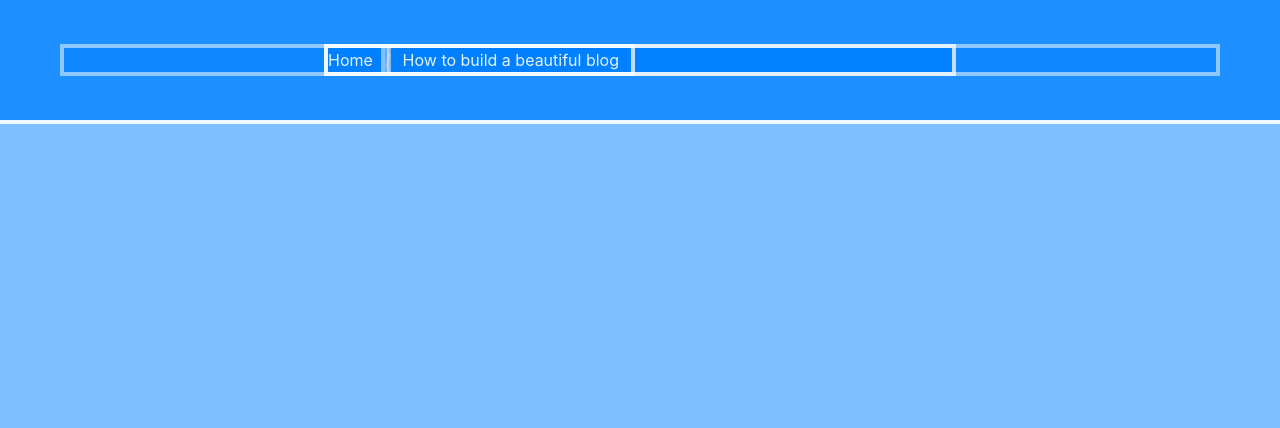
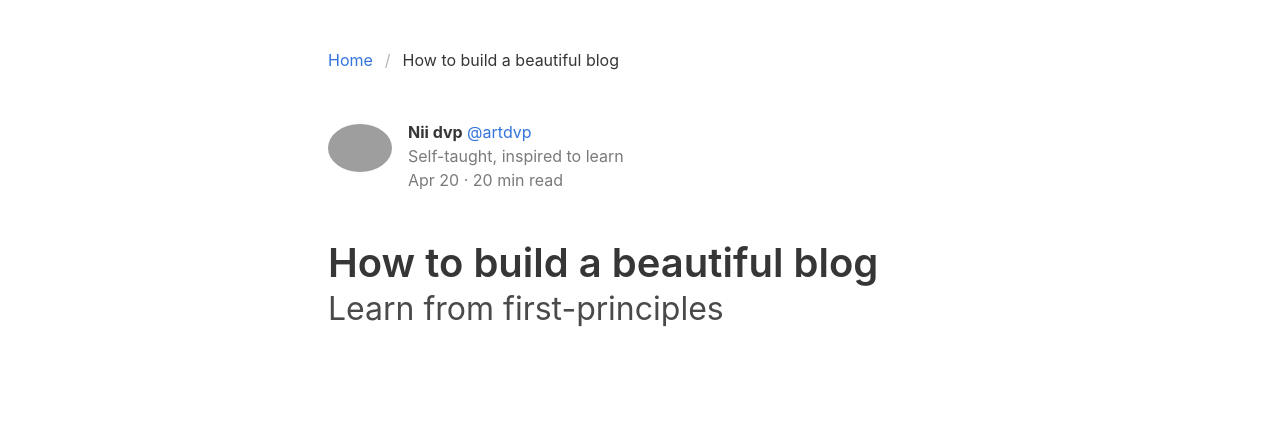
Before and after one commit to artdvp/learn-bulma, a plain HTML site: page bulma-6/index.html in a window 1280 px wide. Drawn offline with nearby package versions, Linux system fonts and the light colour scheme; grey boxes are pictures that could not be loaded.

Commit message:
end Header

```diff
--- a/bulma-6/index.html
+++ b/bulma-6/index.html
@@ -7,12 +7,13 @@
 	<title>Header!</title>
 	<link rel="stylesheet" href="https://cdnjs.cloudflare.com/ajax/libs/bulma/0.7.0/css/bulma.min.css">
 	<script defer src="https://use.fontawesome.com/releases/v5.0.7/js/all.js"></script>
-	<link rel="stylesheet" href="styles/debug.css">
+	<!-- <link rel="stylesheet" href="styles/debug.css"> -->
 	<style lang="">
 		.is-paddingless-horizontal {
 			padding-left: 0;
 			padding-right: 0;
 		}
+
 		.grid {
 			display: grid;
 			grid-template-columns: [xl-start] 1fr 1.5rem [md-start] minmax(0, 624px) [md-end] 1.5rem 1fr [xl-end];
@@ -24,6 +25,16 @@
 
 		.grid-xl {
 			grid-column: xl;
+		}
+
+		.img-circle {
+			border-radius: 50%;
+		}
+
+		.center {
+			display: flex;
+			justify-content: center;
+			align-items: center;
 		}
 	</style>
 </head>
@@ -47,6 +58,44 @@
 			</nav>
 		</div>
 	</section>
+
+	<section class="section is-paddingless-horizontal" style="padding-top:0;">
+		<div class="container grid">
+			<article class="media center">
+				<figure class="media-left">
+					<figure class="image is-64x64 ">
+						<img class="img-circle" src="https://avatars0.githubusercontent.com/u/12493732?v=4">
+					</figure>
+				</figure>
+				<div class="media-content">
+					<div class="content">
+						<p>
+							<strong>Nii dvp</strong>
+							<a>@artdvp</a>
+							<br>
+							<span class="has-text-grey">Self-taught, inspired to learn
+								<br>
+								<time datetime="2018-04-20">Apr 20</time> · 20 min read</span>
+						</p>
+					</div>
+				</div>
+			</article>
+
+			<div class="section is-paddingless-horizontal">
+				<h1 class="title is-2">
+					How to build a beautiful blog
+				</h1>
+				<h2 class="subtitle is-3">
+					Learn from first-principles
+				</h2>
+			</div>
+
+
+
+		</div>
+	</section>
+
+
 </body>
 
 </html>
```
